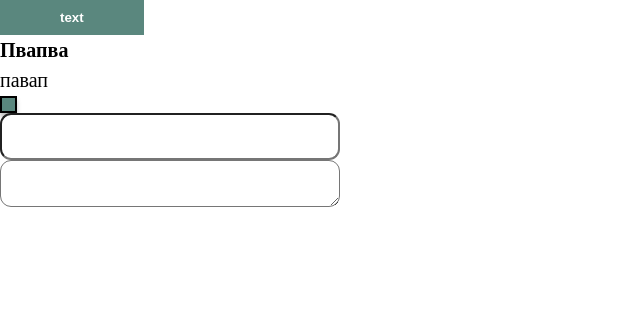
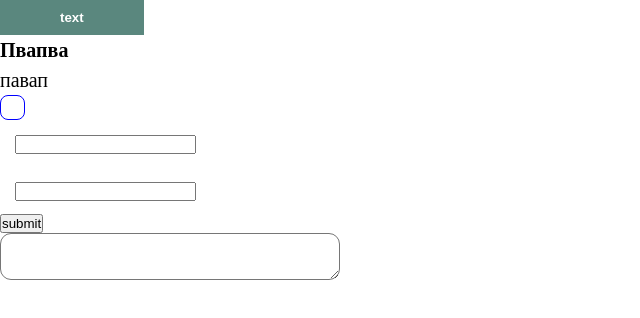
Before and after one commit to etherealelement/todo-app, a React (Create React App) app: page / in a window 1280 px wide. Shown: the top 318 px of the page, without its empty margins (0-640 px from the left). Built offline with nearby package versions, Linux system fonts and the light colour scheme; the HTML template or start-up script is replaced by a standard one.

Commit message:
create react-hook-form

```diff
--- a/package.json
+++ b/package.json
@@ -14,7 +14,7 @@
     "clsx": "^1.2.1",
     "react": "^18.2.0",
     "react-dom": "^18.2.0",
-    "react-hook-form": "^7.43.7",
+    "react-hook-form": "^7.43.8",
     "react-scripts": "5.0.1",
     "typescript": "^4.9.5",
     "web-vitals": "^2.1.4"
--- a/src/App.tsx
+++ b/src/App.tsx
@@ -1,18 +1,78 @@
-import React from "react";
+import React, {useState} from "react";
 import { Button } from "./components/ui/button/button";
 import { Checkbox } from "./components/ui/checkbox/checkbox";
 import { Input } from "./components/ui/input/input";
 import { Textarea } from "./components/ui/textarea/textarea";
 import { Title } from "./components/ui/title/title";
+import { useForm, SubmitHandler } from "react-hook-form";
+
+export const validEmail =
+  /^(([^<>()[\]\\.,;:\s@"]+(\.[^<>()[\]\\.,;:\s@"]+)*)|(".+"))@((\[[0-9]{1,3}\.[0-9]{1,3}\.[0-9]{1,3}\.[0-9]{1,3}])|(([a-zA-Z\-0-9]+\.)+[a-zA-Z]{2,}))$/;
+
+interface RegFileds {
+  email: string;
+  password: string;
+}
 
 function App() {
+  const {
+    register,
+    handleSubmit,
+    reset,
+    formState: { errors },
+  } = useForm<RegFileds>({
+    mode: "onChange",
+  });
+
+  const onSubmit: SubmitHandler<RegFileds> = (data) => {
+    reset();
+    alert("Регистрация прошла успешно!");
+  };
+
+
+  const [check, setCheck] = useState(false)
+
   return (
     <div className="App">
-      <Button text="text" variant="primary" onClick={()=>console.log(1)}></Button>
+      <Button
+        text="text"
+        variant="primary"
+        onClick={() => console.log(1)}
+      ></Button>
       <Title weight="bold">Пвапва</Title>
       <Title weight="regular">павап</Title>
-      <Checkbox variant="active" className="checkbox"></Checkbox>
-      <Input  className="input" name="input"></Input>
+      <Checkbox checked={check} onChange={(e) => setCheck(e.target.checked)} variant="active" className="checkbox"></Checkbox>
+      <form onSubmit={handleSubmit(onSubmit)}>
+        <Input
+          {...register("email", {
+            required: "Емайл обязателен!",
+            pattern: {
+              value: validEmail,
+              message: "Пожалуйста, введите корректный адрес!",
+            },
+          })}
+          name="email"
+          error={errors.email}
+        ></Input>
+        <Input
+          {...register("password", {
+            required: "Пароль обязателен!",
+            minLength: {
+              value: 5,
+              message: 'Пароль должен быть не менее 5 символов!!!'
+            },
+            maxLength: {
+              value: 30,
+              message: 'Пароль должен быть не больше 10 символов!!!'
+            },
+
+          })}
+          error={errors.password}
+          name="password"
+        ></Input>
+
+        <button>submit</button>
+      </form>
       <Textarea className="textarea" name="textarea" value="hello"></Textarea>
     </div>
   );
@@ -21,5 +81,4 @@ function App() {
 export default App;
 
 
-// Сделать компоненты: контекст, хукформ,
-// Застилизовать все компоненты
+// React-hook-form, переделать textarea с форвард импут, селект + документация react-hook-form
--- a/src/components/ui/checkbox/checkbox.module.css
+++ b/src/components/ui/checkbox/checkbox.module.css
@@ -1,17 +1,42 @@
+.wrapper label {
+		display: flex;
+		align-items: center;
+	}
+
+
+.text {
+	margin-left: 5px;
+}
 .checkbox {
-  width: 17px;
-  height: 17px;
-  background: rgba(255, 255, 255, 0.97);
-  border: 2px solid #000000;
-  box-shadow: 0px 4px 4px rgba(0, 0, 0, 0.25);
+	display: none;
 }
 
-.active {
-  background: rgba(85, 132, 122, 0.97);
-  border: 2px solid #000000;
+.fake {
+	display: flex;
+	width: 25px;
+	height: 25px;
+	border-radius: 8px;
+	background-color: white;
+	border-width: 1px;
+	border-style: solid;
+	border-color: blue;
+	transition: all 0.25s ease-in-out;
+	align-items: center;
+	justify-content: center;
 }
 
-.disable {
-  background: rgba(255, 255, 255, 0.97);
-  border: 2px solid #000000;
+
+.fake .icon {
+  opacity: 0;
+  transition: opacity 0.25s ease-in-out;
 }
+
+.checkbox:checked + .fake {
+	background-color:blue;
+	border-color: transparent;
+
+}
+
+.checkbox:checked + .fake .icon {
+  opacity: 1;
+}
--- a/src/components/ui/checkbox/checkbox.tsx
+++ b/src/components/ui/checkbox/checkbox.tsx
@@ -4,13 +4,18 @@ import styles from "./checkbox.module.css";
 import clsx from 'clsx';
 
 
-export const Checkbox: FC<InputCheckBoxProps> = ({className,variant, ...props }): JSX.Element => {
-	return <div>
-		<input  className={clsx(styles.checkbox, className, {
-			[styles.active]: variant === "active",
-			[styles.disable]: variant === "disable",
-		})}
-		{...props}>
-		</input>
-	</div>;
+export const Checkbox: FC<InputCheckBoxProps> = ({className,variant, placeholder, ...props }): JSX.Element => {
+	return 	<div className={clsx(styles.wrapper, className)}>
+	<label>
+		<input
+			className={styles.checkbox}
+
+			type='checkbox'
+			{...props}
+		/>
+		<span className={styles.fake}>
+		</span>
+		<span className={styles.text}>{placeholder}</span>
+	</label>
+</div>
 };
--- a/src/components/ui/input/input.module.css
+++ b/src/components/ui/input/input.module.css
@@ -5,3 +5,9 @@
   border-radius: 11px;
 	padding: 15px;
 }
+
+
+
+.error {
+  color:crimson
+}
--- a/src/components/ui/input/input.tsx
+++ b/src/components/ui/input/input.tsx
@@ -1,10 +1,19 @@
-import { FC } from 'react';
+import { forwardRef, ForwardedRef } from 'react';
 import { InputProps } from './input.props';
 import styles from "./input.module.css"
 
-export const Input: FC<InputProps> = ({name, className, ...props}) => {
-	return <div>
-		<input id={name} className={styles.input} {...props}>
-		</input>
-	</div>;
-};
+
+
+
+export const Input = forwardRef(({className, placeholder, error, type, ...props }: InputProps, ref:ForwardedRef<HTMLInputElement>): JSX.Element =>  {
+	return <div className={styles.input}>
+		<label>
+			<span>{placeholder}</span>
+		<input ref={ref} type={type} {...props}  />
+		</label>
+		{error &&  <div className={styles.error}>{error.message}</div>}
+	</div>
+})
+
+
+Input.displayName = 'Input'
```
Also changed, not shown: src/components/ui/input/input.props.ts (+7 -4 lines), 1 other file (tests, documents, lock files or other folders).
